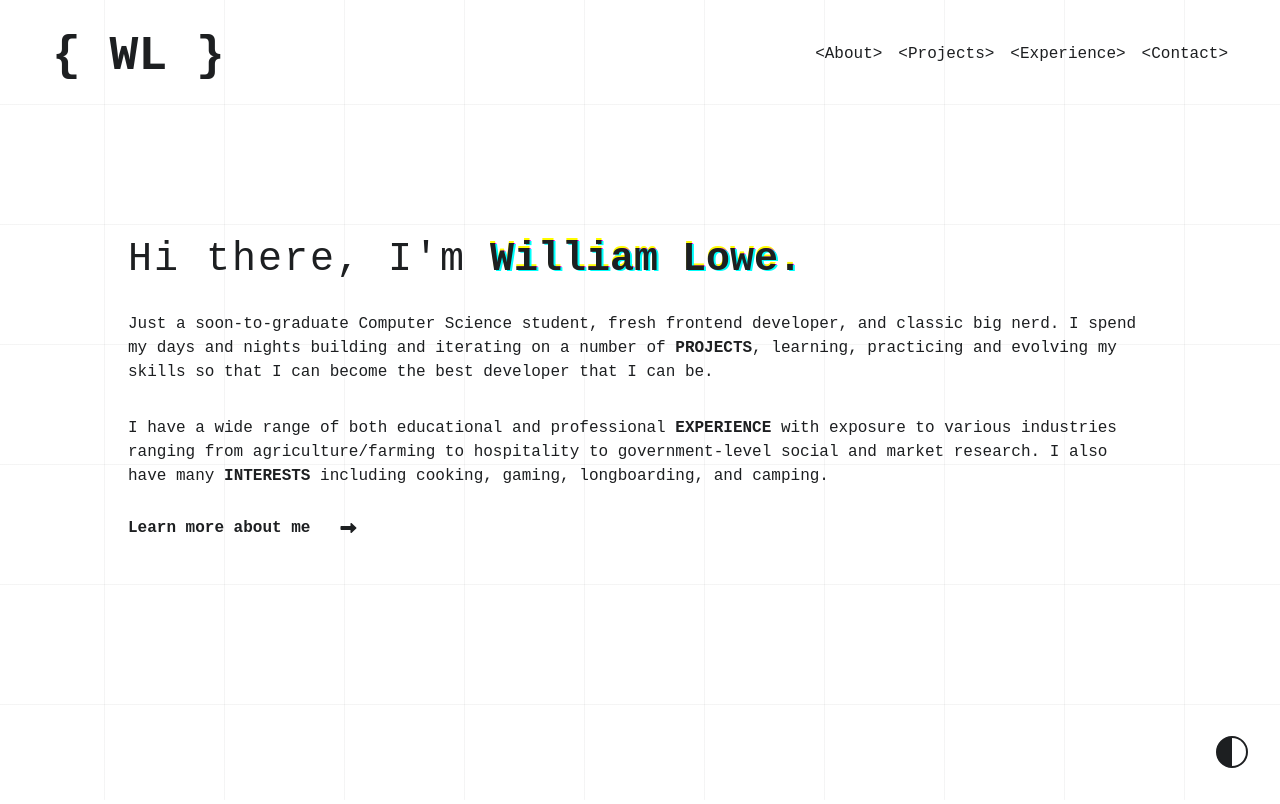
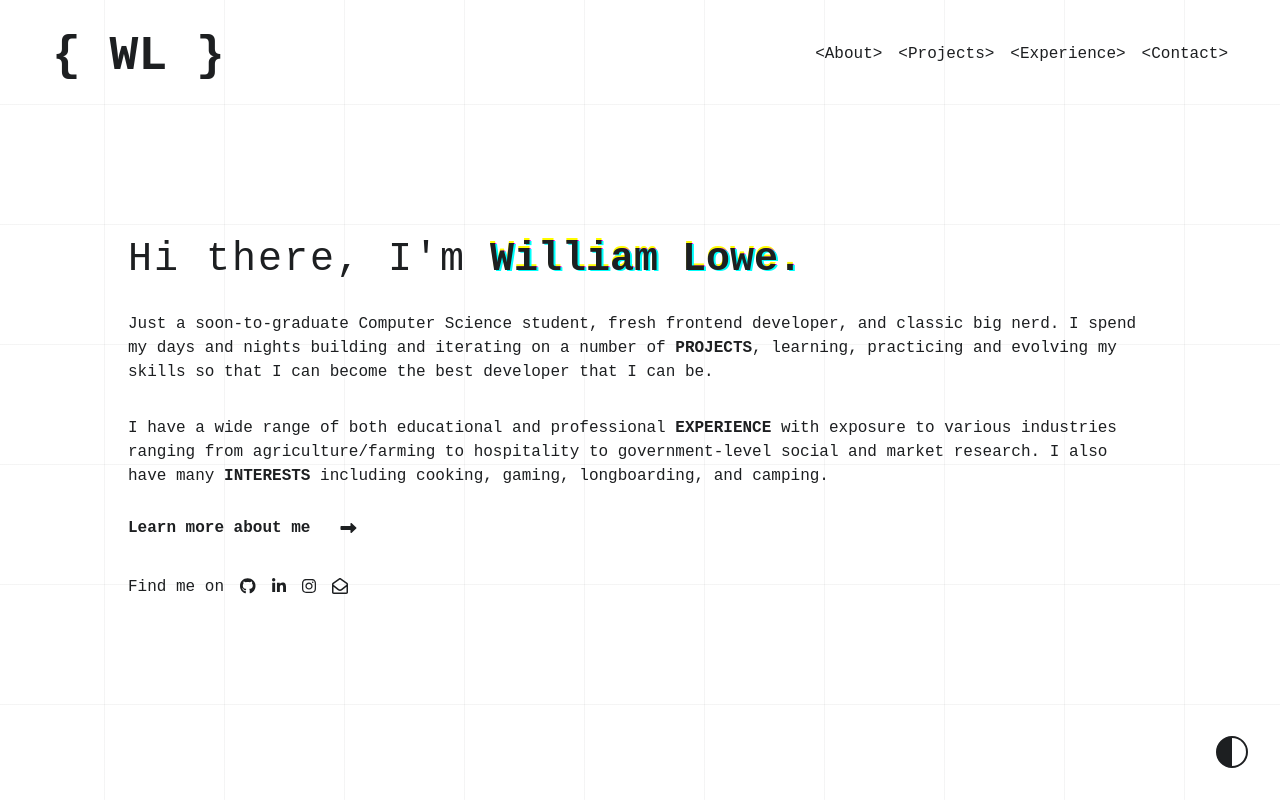
Before and after one commit to williamalowe/WilliamALowe, a React (Vite) app: page / in a window 1280 px wide. Built offline with nearby package versions, Linux system fonts and the light colour scheme; a web font is replaced by a local one.

Commit message:
feat: add socials-component

```diff
--- /dev/null
+++ b/src/components/Socials/Socials.jsx
@@ -0,0 +1,49 @@
+import { FontAwesomeIcon } from "@fortawesome/react-fontawesome";
+import styles from "./Socials.module.css";
+import {
+  faGithub,
+  faLinkedinIn,
+  faInstagram,
+} from "@fortawesome/free-brands-svg-icons";
+import { faEnvelopeOpen } from "@fortawesome/free-regular-svg-icons";
+import { Link } from "react-router-dom";
+import { motion } from "framer-motion";
+
+const Socials = () => {
+  return (
+    <div className={styles.socials}>
+      <p>Find me on </p>
+      <motion.a
+        href="https://github.com/williamalowe"
+        target="_blank"
+        whileHover={{ y: -5 }}
+        whileTap={{ scale: 0.9 }}
+      >
+        <FontAwesomeIcon icon={faGithub} />
+      </motion.a>
+      <motion.a
+        href="https://linkedin.com/in/william-lowe-b08707297"
+        target="_blank"
+        whileHover={{ y: -5 }}
+        whileTap={{ scale: 0.9 }}
+      >
+        <FontAwesomeIcon icon={faLinkedinIn} />
+      </motion.a>
+      <motion.a
+        href="https://www.instagram.com/will.lowe.webdev/"
+        target="_blank"
+        whileHover={{ y: -5 }}
+        whileTap={{ scale: 0.9 }}
+      >
+        <FontAwesomeIcon icon={faInstagram} />
+      </motion.a>
+      <motion.div whileHover={{ y: -5 }} whileTap={{ scale: 0.9 }}>
+        <Link to={"/contact"} className={styles.contactLink}>
+          <FontAwesomeIcon icon={faEnvelopeOpen} />
+        </Link>
+      </motion.div>
+    </div>
+  );
+};
+
+export default Socials;
--- /dev/null
+++ b/src/components/Socials/Socials.module.css
@@ -0,0 +1,11 @@
+.socials {
+  display: flex;
+  align-items: center;
+  gap: 1rem;
+}
+.contactLink {
+  /* font-size: 1.2rem; */
+}
+.contactLink:hover {
+  scale: 1.1
+}
--- a/src/views/Welcome/Welcome.jsx
+++ b/src/views/Welcome/Welcome.jsx
@@ -1,5 +1,6 @@
 import Header from "../../components/Header/Header";
 import NavButton from "../../components/NavButton/NavButton";
+import Socials from "../../components/Socials/Socials";
 import WelcomeBanner from "../../components/WelcomeBanner/WelcomeBanner";
 import styles from "./Welcome.module.css";
 
@@ -12,6 +13,7 @@ const Welcome = () => {
         link={'./about'}
         text={'Learn more about me'}
       />
+      <Socials />
     </div>
   );
 };
```
